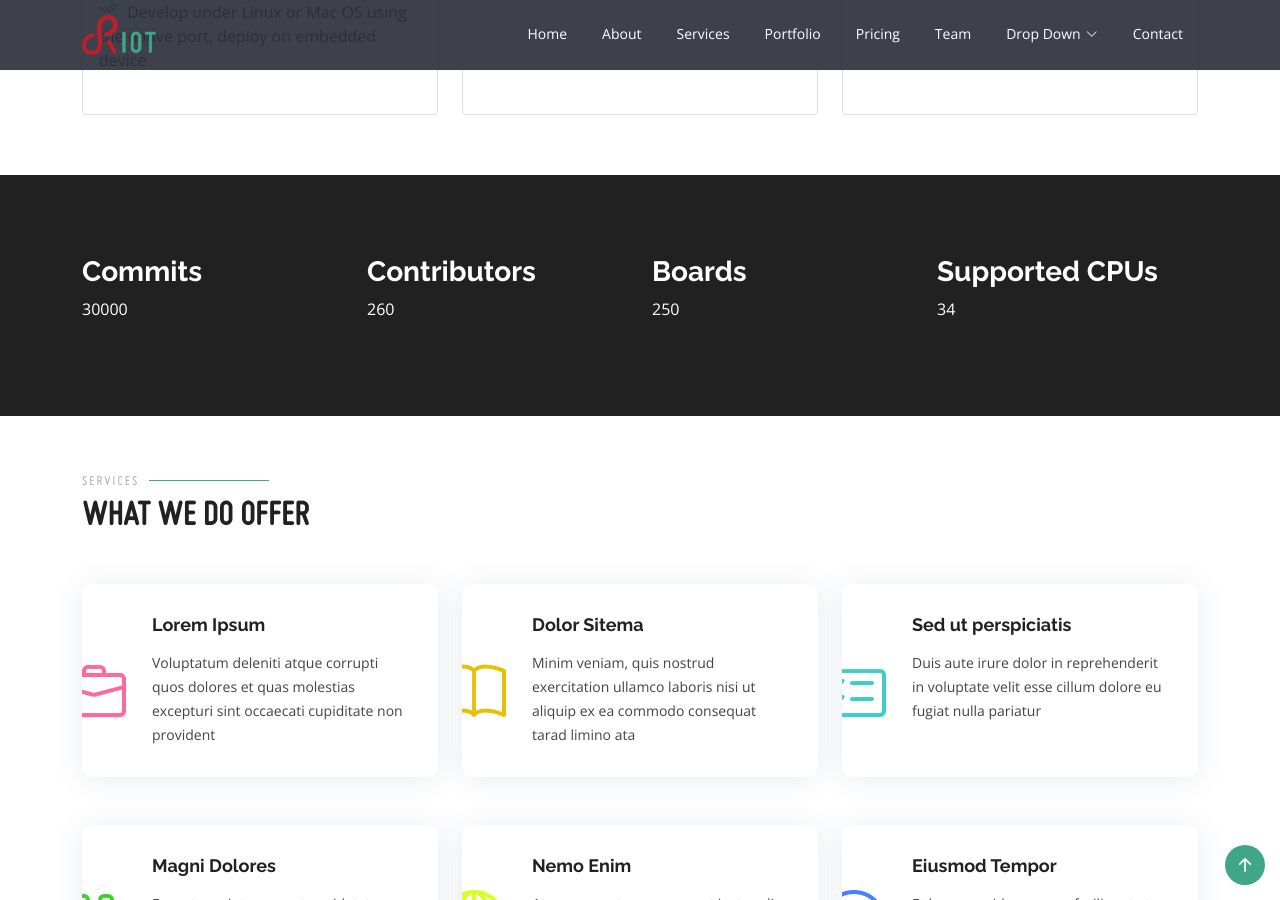
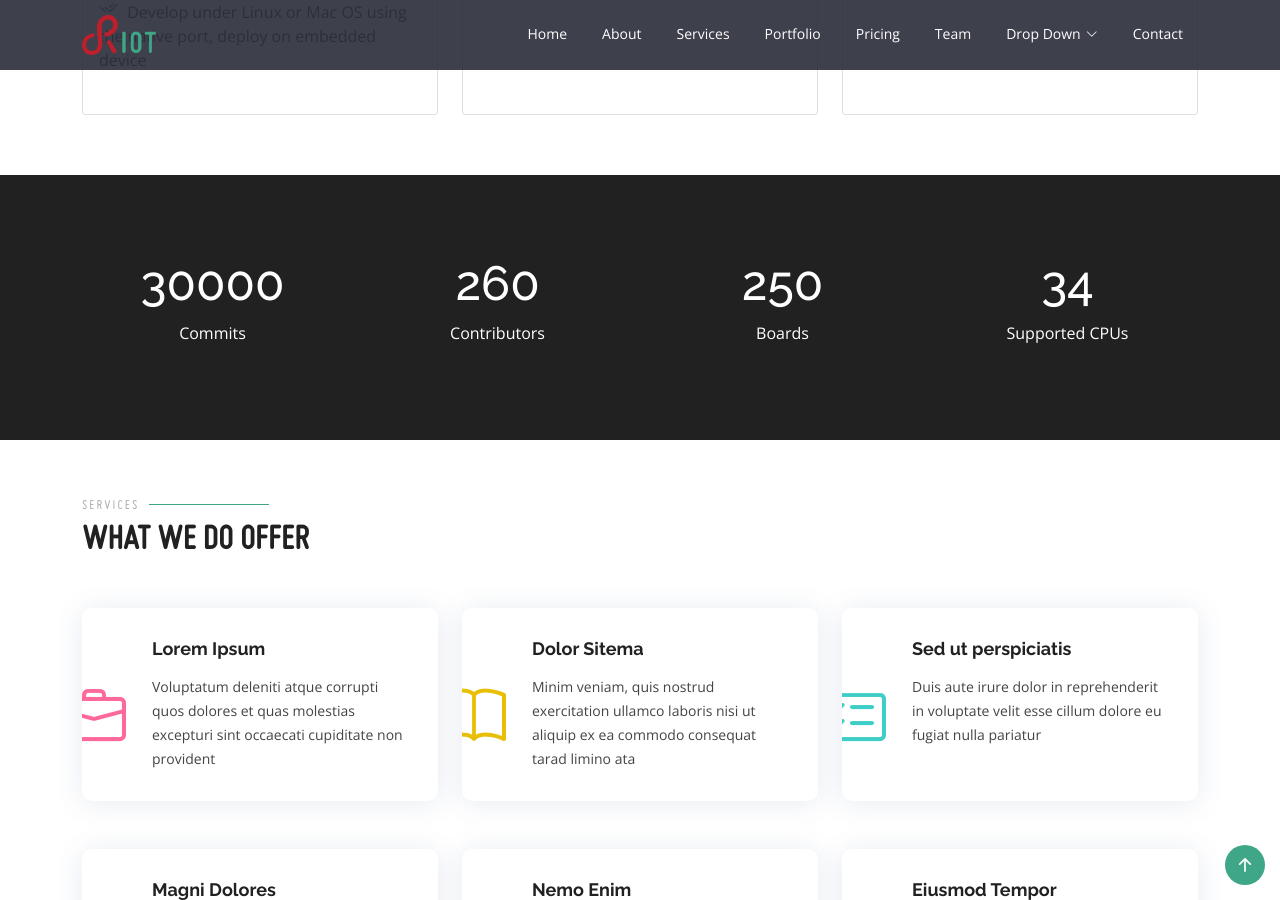
Before and after one commit to RIOT-OS/riot-os.org, a Jekyll site: the page built from index.html, in a window 1280 px wide and 900 px high, scrolled down 1677 px. Built offline with Jekyll 4.4.1, drawn with Linux system fonts in a browser that asks for light colours; some web fonts are replaced.

Commit message:
index: polish counters

```diff
--- a/_sass/pages/index.scss
+++ b/_sass/pages/index.scss
@@ -436,22 +436,21 @@ section {
 /*--------------------------------------------------------------
 # Cta
 --------------------------------------------------------------*/
-.cta {
+#counters {
+
   background: $dark;
   padding: 80px 0;
-}
-
-.cta h3 {
-  color: $light;
-  font-size: 28px;
-  font-weight: 700;
-}
-
-.cta p {
-  color: $light;
-}
-
-.cta .cta-btn {
+
+  h2 {
+    color: $light;
+    font-size: 3em;
+  }
+
+  p {
+    color: $light;
+  }
+
+  .cta-btn {
     font-family: "Raleway", sans-serif;
     text-transform: uppercase;
     font-weight: 700;
@@ -466,23 +465,23 @@ section {
     background: $primary;
   }
 
-.cta .cta-btn:hover {
+  .cta-btn:hover {
     background: $light;
     color: $primary;
   }
 
   @media (max-width: 1024px) {
-  .cta {
       background-attachment: scroll;
   }
-}
 
   @media (min-width: 769px) {
-  .cta .cta-btn-container {
+    .cta-btn-container {
       display: flex;
       align-items: center;
       justify-content: flex-end;
     }
+  }
+
 }
 
 /*--------------------------------------------------------------
--- a/index.html
+++ b/index.html
@@ -142,26 +142,26 @@ layout: base
       </div>
     </section><!-- End Features Section -->
 
-    <!-- ======= Cta Section ======= -->
-    <section id="cta" class="cta">
+    <!-- ======= Counters Section ======= -->
+    <section id="counters">
       <div class="container">
 
         <div class="row" data-aos="zoom-out">
-          <div class="col-lg-3 text-center text-lg-start">
-            <h3>Commits</h3>
-            <p> 30000 </p>
+          <div class="col-md-3 col-12 text-center">
+            <h2>30000</h2>
+            <p>Commits</p>
           </div>
-          <div class="col-lg-3 text-center text-lg-start">
-            <h3>Contributors</h3>
-            <p> 260 </p>
+          <div class="col-md-3 col-12 text-center">
+            <h2> 260 </h2>
+            <p>Contributors</p>
           </div>
-          <div class="col-lg-3 text-center text-lg-start">
-            <h3>Boards</h3>
-            <p> 250 </p>
+          <div class="col-md-3 col-12 text-center">
+            <h2> 250 </h2>
+            <p>Boards</p>
           </div>
-          <div class="col-lg-3 text-center text-lg-start">
-            <h3>Supported CPUs</h3>
-            <p> 34 </p>
+          <div class="col-md-3 col-12 text-center">
+            <h2> 34 </h2>
+            <p>Supported CPUs</p>
           </div>
         </div>
 
```
Lines whose indentation alone changed are shown as unchanged.
